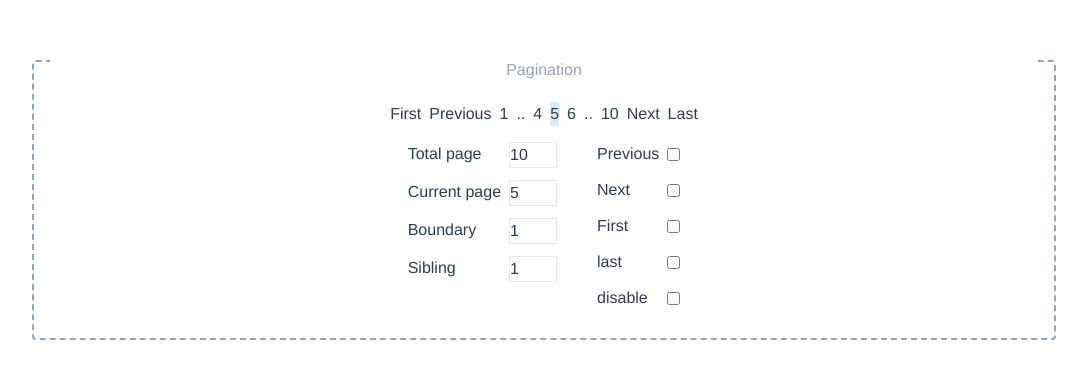
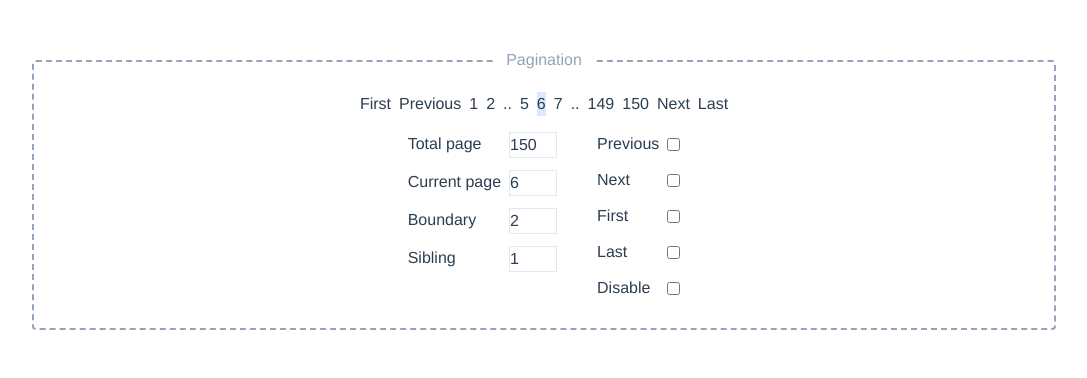
Before and after one commit to khoufstudio/vue-simple-pagination, a Vue app: page / in a window 1280 px wide. Shown: the top 378 px of the page, without its empty margins (96-1183 px from the left). Built offline with nearby package versions, Linux system fonts and the light colour scheme.

Commit message:
styling in progress

```diff
--- a/src/components/SimplePagination.vue
+++ b/src/components/SimplePagination.vue
@@ -1,9 +1,9 @@
 <script setup lang="ts">
 import { computed, ref } from 'vue'
 
-const totalPage = ref<number>(10)
-const currentPage = ref<number>(5)
-const boundary = ref<number>(1)
+const totalPage = ref<number>(150)
+const currentPage = ref<number>(6)
+const boundary = ref<number>(2)
 const sibling = ref<number>(1)
 const disablePrevious = ref<boolean>(true)
 const disableNext = ref<boolean>(true)
@@ -88,8 +88,8 @@ function toggleDisable() {
 
 <template>
   <div class="border-2 border-dashed border-slate-400 p-4 mx-32 rounded">
-    <div class="mt-[-20px] mb-5">
-      <p class="bg-white px-10 text-slate-400">Pagination</p>
+    <div class="mt-[-30px] mb-5">
+      <span class="bg-white px-3 text-slate-400">Pagination</span>
     </div>
     <div class="flex gap-2 justify-center">
       <button @click="firstHandle" :disabled="disableFirst">First</button>
@@ -150,13 +150,13 @@ function toggleDisable() {
 
         <!-- last -->
         <legend class="flex justify-between mb-3 items-center">
-          <label class="mr-2" for="sibling">last</label>
+          <label class="mr-2" for="sibling">Last</label>
           <input type="checkbox" name="previous" @change="toggleLast">
         </legend>
 
         <!-- disable -->
         <legend class="flex justify-between mb-3 items-center">
-          <label class="mr-2" for="sibling">disable</label>
+          <label class="mr-2" for="sibling">Disable</label>
           <input type="checkbox" name="previous" @change="toggleDisable">
         </legend>
       </div>
```
